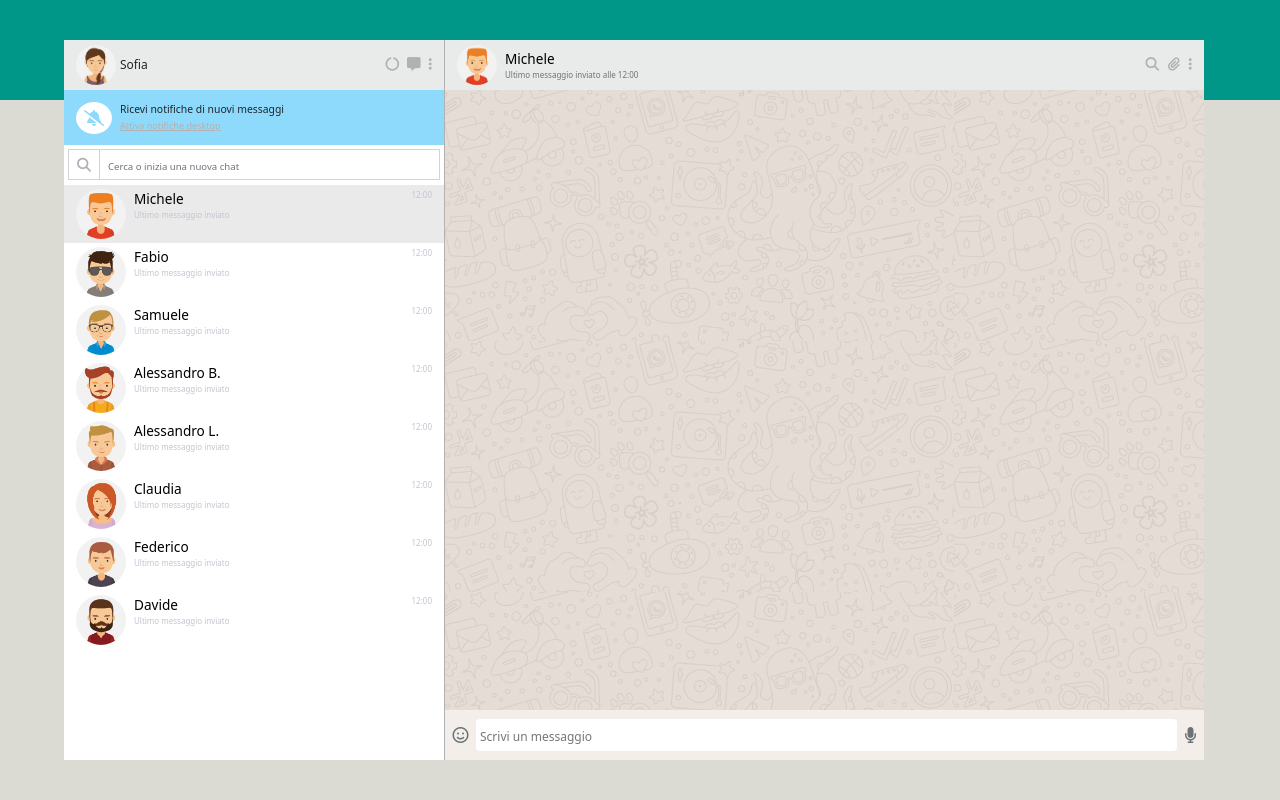
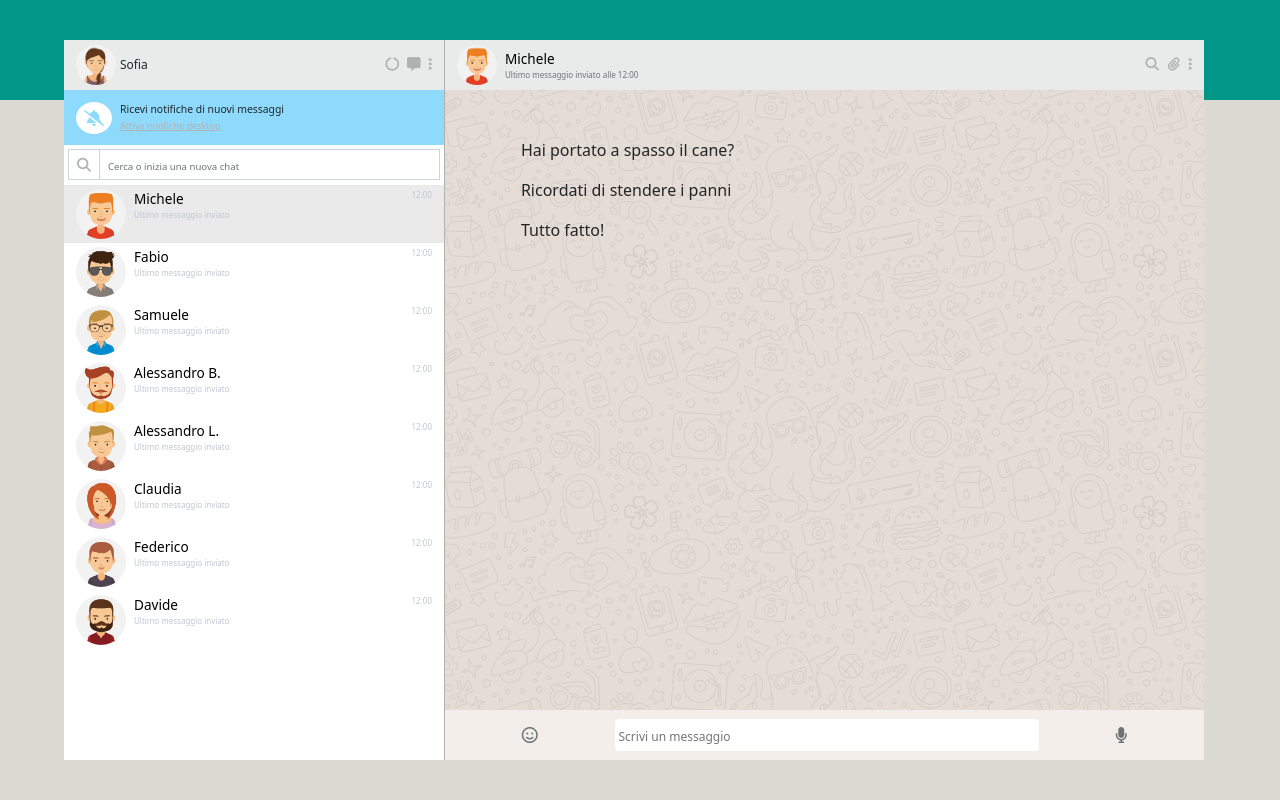
Before and after one commit to PasqualeAragosa/vue-boolzapp, a plain HTML site: page index.html in a window 1280 px wide. Drawn offline with nearby package versions, Linux system fonts and the light colour scheme.

Commit message:
add element.message

```diff
--- a/assets/css/style.css
+++ b/assets/css/style.css
@@ -186,6 +186,12 @@ img {
     background-image: url('../img/mine.jpg');
 }
 
+.message_content {
+    width: 80%;
+    height: 100%;
+    margin: auto;
+}
+
 .text_bar {
     background-color: var(--var-dark-soft-messagge-bar);
     height: 50px;
--- a/assets/js/app.js
+++ b/assets/js/app.js
@@ -172,6 +172,6 @@ createApp({
     methods: {
         setActiveIndex(index) {
             this.activeIndex = index;
-        }
+        },
     }
 }).mount('#app');
--- a/index.html
+++ b/index.html
@@ -1,7 +1,7 @@
 <!DOCTYPE html>
 <html lang="en">
 <head>
-    <title>Vue Hello</title>
+    <title>Bollzapp</title>
     <meta charset="UTF-8">
     <meta http-equiv="X-UA-Compatible" content="IE=edge">
     <meta name="viewport" content="width=device-width, initial-scale=1.0">
@@ -16,13 +16,13 @@
 
     <div id="app">
         <div class="wrapper">
-            <div class="wrapper_top"></div>
+            <section class="wrapper_top"></section>
             <!-- /.wrapper_top -->
-            <div class="wrapper_body"></div>
+            <section class="wrapper_body"></section>
             <!-- /.wrapper_body -->
-            <div class="wrapper_content container">
+            <section class="wrapper_content container">
                 <div class="row">
-                    <div class="menu col-4">
+                    <section class="menu col-4">
                         <div class="user_bar d-flex justify-content-between align-items-center">
                             <div class="myself_content d-flex justify-content-start align-items-center">
                                 <img src="./assets/img/avatar_io.jpg" alt="personal profile image" class="profile_image">
@@ -66,8 +66,6 @@
                              </div>
                         </div>
                         <!-- /.new_chat_bar -->
-
-
                         <div class="rubric">
                             <div v-for="(contact, index) in contacts" class="user_box d-flex justify-content-between" :class="activeIndex === index ? 'active' : '' " @click="setActiveIndex(index)">
                                 <div class="details_box d-flex">
@@ -95,11 +93,9 @@
                             <!-- /.user_box -->
                         </div>
                         <!-- /.rubric -->
-
-
-                    </div>
+                    </section>
                     <!-- /.menu -->
-                    <div class="chat col-8">
+                    <section class="chat col-8">
                         <div class="user_bar d-flex justify-content-between align-items-center">
                             <div class="myself_content d-flex justify-content-start align-items-center">
                                 <img :src="'./assets/img/avatar' + contacts[activeIndex].avatar  + '.jpg'" alt="personal profile image" class="profile_image">
@@ -120,15 +116,26 @@
                             <!-- /.icons -->
                         </div>
                         <!-- /.user_bar -->
-                        <div class="chat_content"></div>
+
+
+                        <div class="chat_content py-5">
+                            <div class="message_content">
+                                <ul v-for="(element) in contacts[activeIndex].messages" class="list-unstyled">
+                                    <li>{{ element.message }}</li>
+                                </ul>
+                            </div>
+                            <!-- /.message_content -->
+                        </div>
                         <!-- /.chat_content -->
+
+
                         <div class="text_bar d-flex justify-content-evenly align-items-center">
                             <div class="emoji">
                                 <i class="fa-regular fa-face-smile"></i>
                             </div>
                             <!-- /.emoji -->
                             <div class="message">
-                                <input type="text" size="70" placeholder="Scrivi un messaggio">
+                                <input type="text" size="40" placeholder="Scrivi un messaggio">
                             </div>
                             <!-- /.message -->
                             <div class="mic">
@@ -137,11 +144,11 @@
                             <!-- /.mic -->
                         </div>
                         <!-- /.text_bar -->
-                    </div>
+                    </section>
                     <!-- /.chat -->
                 </div>
                 <!-- /.row -->
-            </div>
+            </section>
             <!-- /.content -->
         </div>
         <!-- /.wrapper -->
```
